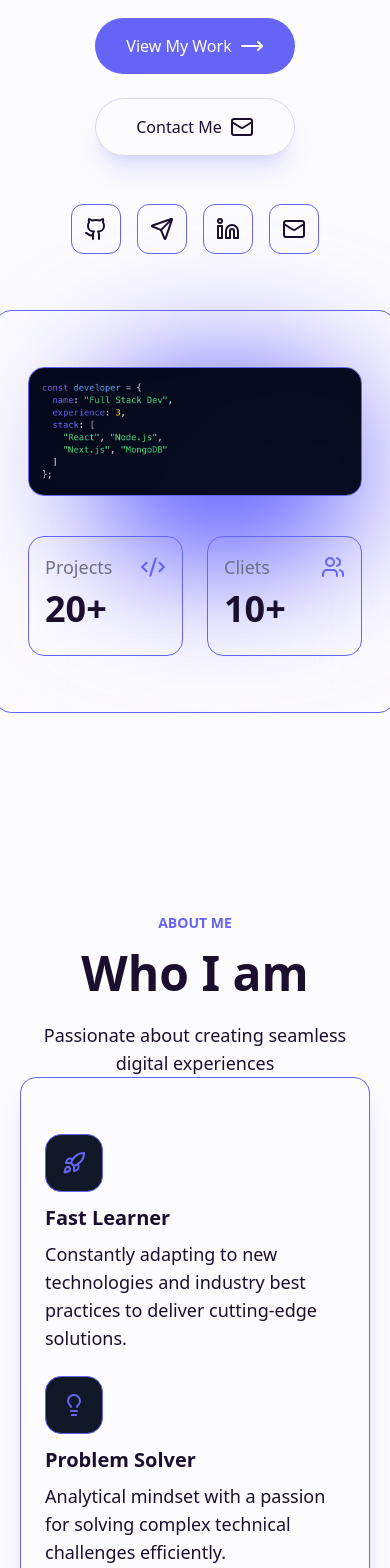
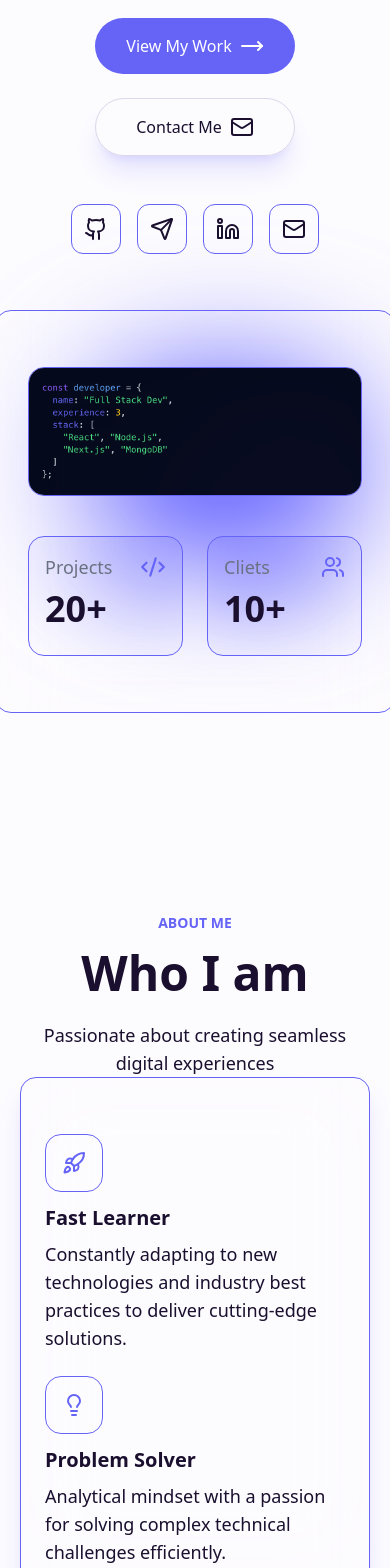
Before and after one commit to DixonKH/PortfolioWebsite, a Next.js app: page / in a window 390 px wide. Shown: the part 432-2000 px from the top of the page. Built offline with nearby package versions, Linux system fonts and the light colour scheme; no server answers.

Commit message:
fix: fixed all of page ui

```diff
--- a/app/(main)/about/page.tsx
+++ b/app/(main)/about/page.tsx
@@ -11,10 +11,10 @@ export default function About() {
         </div>
       </div>
       <div className="w-full flex flex-col lg:flex-row justify-center items-center gap-10">
-        <div className="lg:w-1/2">
-          <div className="border border-primary min-w-85 px-6 py-14 flex flex-col gap-6 rounded-2xl dark:bg-indigo-900/10 shadow-indigo-500/50 shadow-xl/40">
-            <div className="flex md:flex-row flex-col justify-center items-start gap-3">
-              <div className="font-bold flex justify-center items-center text-primary border p-4 rounded-2xl border-primary bg-gray-900">
+        <div className="lg:w-1/2 ">
+          <div className="border dark:bg-black/10 backdrop-blur-2xl border-primary min-w-85 px-6 py-14 flex flex-col gap-6 rounded-2xl shadow-indigo-500/50 shadow-xl/40">
+            <div className="flex md:flex-row flex-col justify-start items-start gap-3">
+              <div className="font-bold flex justify-center items-center text-primary border p-4 rounded-2xl border-primary dark:bg-gray-900">
                 <Rocket />
               </div>
               <div className="flex flex-col justify-center gap-2">
@@ -25,8 +25,8 @@ export default function About() {
                 </div>
               </div>
             </div>
-            <div className="flex md:flex-row flex-col justify-center items-start gap-3">
-              <div className="font-bold flex justify-center items-center text-primary border p-4 rounded-2xl border-primary bg-gray-900">
+            <div className="flex md:flex-row flex-col justify-start items-start gap-3">
+              <div className="font-bold flex justify-center items-center text-primary border p-4 rounded-2xl border-primary dark:bg-gray-900">
                 <Lightbulb />
               </div>
               <div className="flex flex-col justify-center gap-2">
@@ -37,8 +37,8 @@ export default function About() {
                 </div>
               </div>
             </div>
-            <div className="flex md:flex-row flex-col justify-center items-start gap-3">
-              <div className="font-bold flex justify-center items-center text-primary border p-4 rounded-2xl border-primary bg-gray-900">
+            <div className="flex md:flex-row flex-col justify-start items-start gap-3">
+              <div className="font-bold flex justify-center items-center text-primary border p-4 rounded-2xl border-primary dark:bg-gray-900">
                 <Rocket />
               </div>
               <div className="flex flex-col justify-center gap-2">
@@ -67,8 +67,8 @@ export default function About() {
                 end-to-end.
               </div>
             </div>
-            <div className="w-full grid lg:grid-cols-2 mt-4 font-medium gap-6">
-              <div className=" h-30 border border-primary rounded-2xl py-4 px-6 shadow-indigo-500/50 shadow-xl/30 flex flex-col justify-center items-start gap-2">
+            <div className="w-full grid md:grid-cols-2 grid-cols-1 mt-4 font-medium gap-6">
+              <div className="h-30 border border-primary rounded-2xl py-4 px-6 shadow-indigo-500/50 shadow-xl/30 flex flex-col justify-center items-start gap-2">
                 <div className="text-4xl font-bold text-primary">3+</div>
                 <div className="text-lg dark:text-gray-400">Year Experience</div>
               </div>
--- a/app/(main)/contact/page.tsx
+++ b/app/(main)/contact/page.tsx
@@ -16,7 +16,7 @@ export default function Contact() {
                </div>
              </div>
              <div className="w-full flex justify-center items-center">
-                <div className="lg:w-8/12 w-full border flex flex-col justify-center items-center gap-6 border-gray-800 rounded-lg p-2 lg:p-12 shadow-lg bg-white dark:bg-gray-900/10">
+                <div className="lg:w-8/12 w-full border flex flex-col justify-center items-center gap-6 border-primary rounded-lg p-2 lg:p-12 shadow-lg bg-white dark:bg-gray-900/10">
                     <form className="flex flex-col gap-6 w-full">
                         <div className="flex md:flex-row flex-col w-full justify-between gap-4">
                             <input
@@ -46,7 +46,7 @@ export default function Contact() {
                             Send Message
                         </button>
                     </form>
-                    <div className="border border-gray-800 w-full"></div>
+                    <div className="border border-primary w-full"></div>
                     <div className="flex md:flex-row flex-col justify-between items-center w-full mt-4 gap-6">
                         <div className="flex w-full md:w-1/3 flex-col gap-2 items-center">
                             <div className="flex justify-center items-center border rounded-lg text-primary border-primary w-12 h-12"><MdEmail size={22} /></div>
--- a/app/(main)/hero/page.tsx
+++ b/app/(main)/hero/page.tsx
@@ -26,7 +26,7 @@ export default function Hero() {
         <div className="mt-6 flex flex-col lg:flex-row gap-6">
           <Link
             className="flex items-center justify-center gap-2 bg-primary text-primary-foreground rounded-full font-medium min-w-45 py-4"
-            href="/projects"
+            href="#projects"
           >
             View My Work
             <span>
@@ -71,7 +71,7 @@ export default function Hero() {
         </div>
       </div>
       <div className="lg:w-1/2 mt-10 lg:mt-0 flex justify-center items-center">
-        <div className="min-w-100 border border-primary px-8 py-14 flex flex-col gap-6 rounded-2xl backdrop-blur-3xl ">
+        <div className="min-w-100 border border-primary dark:bg-black/10 px-8 py-14 flex flex-col gap-6 rounded-2xl backdrop-blur-2xl">
           <div className="w-70 h-50 border-2 rounded-full blur-3xl bg-indigo-500 absolute -z-99 ml-14"></div>
           <div>
             <Image
@@ -81,11 +81,11 @@ export default function Hero() {
             />
           </div>
           <div className="w-full flex justify-between mt-4 text-xl font-medium gap-6">
-            <div className="w-1/2 h-30 border border-primary rounded-2xl p-4">
+            <div className="w-1/2 h-30 border border-primary rounded-2xl p-4 dark:bg-black/10 backdrop-blur-2xl">
                 <div className="flex justify-between items-center text-lg text-gray-500">Projects<span className="text-primary"><CodeXml size={26} /></span></div>
                 <div className="text-4xl font-black mt-2">20+</div>
             </div>
-            <div className="w-1/2 h-30 border border-primary rounded-2xl p-4">
+            <div className="w-1/2 h-30 border border-primary rounded-2xl p-4 dark:bg-black/10 backdrop-blur-2xl">
                 <div className="flex justify-between items-center text-lg text-gray-500">Cliets<span className="text-primary"><Users size={24} /></span></div>
                 <div className="text-4xl font-black mt-2">10+</div>
             </div>
--- a/app/components/layout/Footer.tsx
+++ b/app/components/layout/Footer.tsx
@@ -8,7 +8,7 @@ import { MapPin } from 'lucide-react';
 
 export default function Footer() {
   return (
-    <div className="w-full flex flex-col justify-center items-center px-18 py-12 border-t border-gray-600 dark:bg-black">
+    <div className="w-full flex flex-col justify-center items-center px-18 py-12 border-t rounded-t-4xl border-gray-600 dark:bg-black">
       <div className="flex flex-col lg:flex-row lg:justify-between lg:items-start items-center w-full lg:max-w-8xl px-8">
         <div className="flex flex-col gap-4 items-center lg:items-start justify-center mb-6 lg:mb-0">
           <div className="text-primary text-2xl font-bold flex items-center space-x-2">
@@ -36,11 +36,11 @@ export default function Footer() {
         <div className="flex flex-col gap-4 items-center justify-center lg:mt-0 mt-4">
             <div className="text-xl font-medium">Quick Links</div>
             <div className="flex flex-col lg:items-start items-center justify-center gap-3 text-md">
-                <div className="hover:text-xl transition-all hover:text-primary"><Link href="/">Home</Link></div>
-                <div className="hover:text-xl transition-all hover:text-primary"><Link href="/about">About</Link></div>
-                <div className="hover:text-xl transition-all hover:text-primary"><Link href="/skills">Skills</Link></div>
-                <div className="hover:text-xl transition-all hover:text-primary"><Link href="/projects">Projects</Link></div>
-                <div className="hover:text-xl transition-all hover:text-primary"><Link href="/experiance">Experiance</Link></div>
+                <div className="hover:text-xl transition-all hover:text-primary"><Link href="#hero">Home</Link></div>
+                <div className="hover:text-xl transition-all hover:text-primary"><Link href="#about">About</Link></div>
+                <div className="hover:text-xl transition-all hover:text-primary"><Link href="#skills">Skills</Link></div>
+                <div className="hover:text-xl transition-all hover:text-primary"><Link href="#projects">Projects</Link></div>
+                <div className="hover:text-xl transition-all hover:text-primary"><Link href="#experiance">Experiance</Link></div>
             </div>
         </div>
         <div className="flex flex-col gap-4 lg:items-start items-center justify-center lg:mt-0 mt-10">
```
